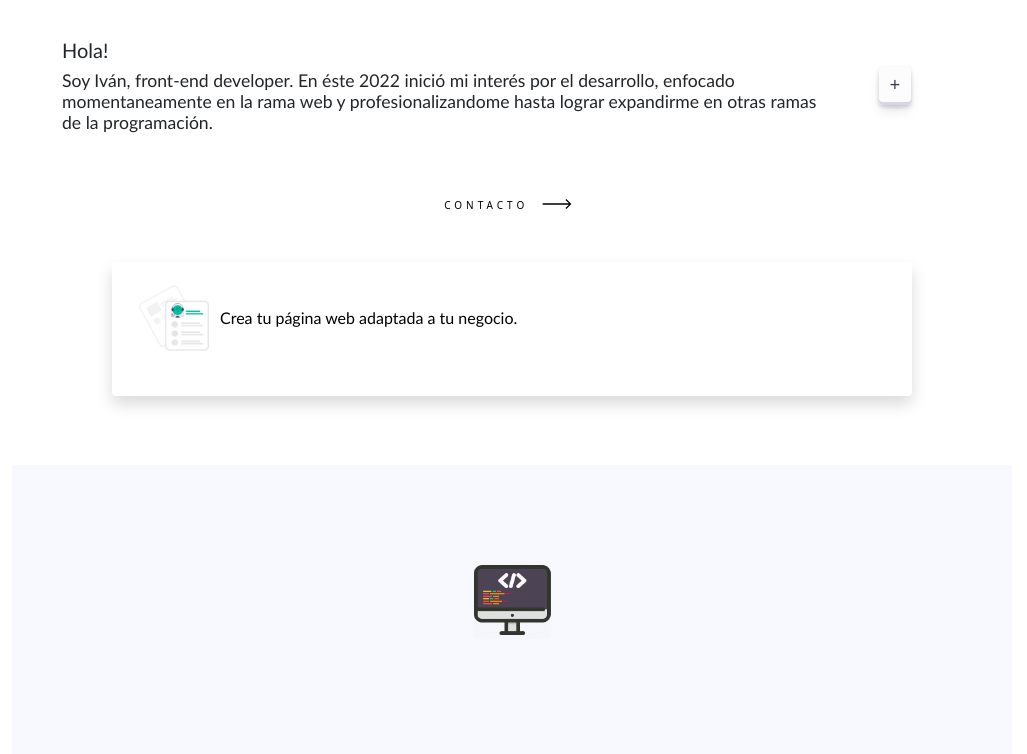
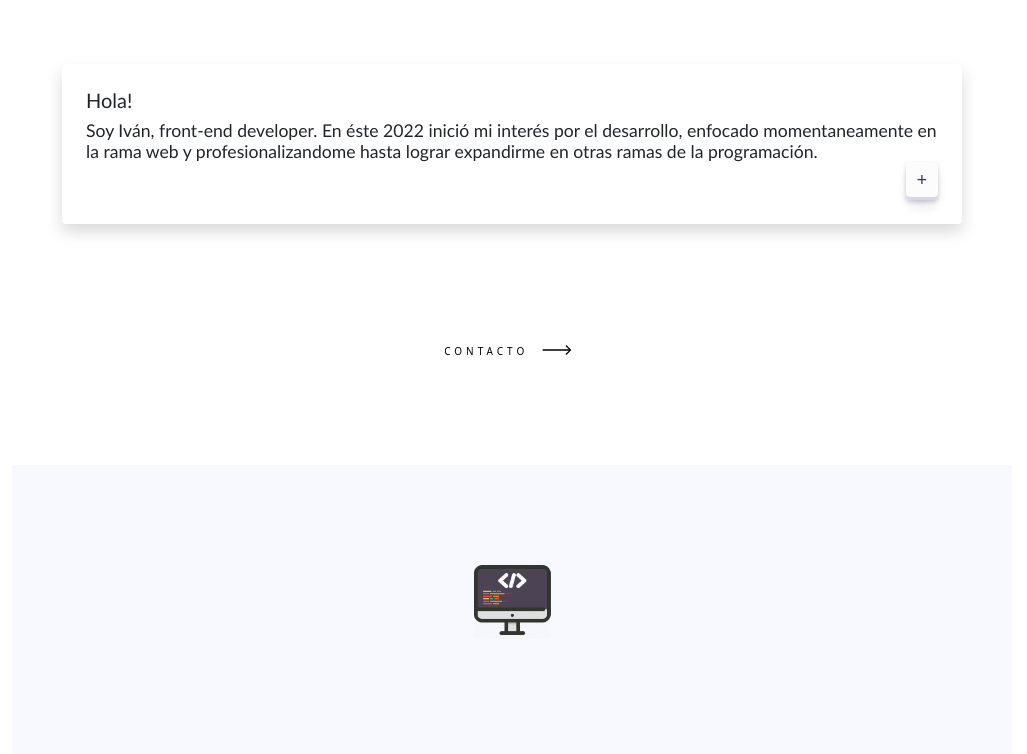
Before and after one commit to ivanddev/portfolio, a plain HTML site: page index.html in a window 1280 px wide. Shown: the part 335-1089 px from the top of the page, without its empty margins (128-1155 px from the left). Drawn offline with nearby package versions, Linux system fonts and the light colour scheme.

Commit message:
first save delete-section

```diff
--- a/index.html
+++ b/index.html
@@ -46,7 +46,7 @@
         </nav>
     </header>
     <section class="index" id="index">
-        <div class="index__firstdiv">
+        <div class="index__div">
             <div id="showmodal" class="modal" tabindex="-1">
                 <div class="modal-dialog modal-dialog-centered">
                   <div class="modal-content">
@@ -54,7 +54,7 @@
                       <h5 class="modal-title" id="modalBasicLabel">Más sobre mí</h5>
                       <button type="button" class="btn-close" aria-label="Close" data-bs-dismiss="modal"></button>
                     </div>
-                    <div class="modal-body">Soy de nacionalidad Argentina, me gustan los medios digitales, y por ello comencé en lo que es Desarrollo Web, actualmente estudio en la escuela online de Coderhouse. </div>
+                    <div class="modal-body">Soy de nacionalidad Argentina. Me gustan los medios digitales, y por ello comencé en lo que es Desarrollo Web, actualmente estudio en la escuela online de Coderhouse. </div>
                     <div class="modal-footer">
                       <button type="button" class="btn btn-secondary" data-bs-dismiss="modal">Cerrar</button>
                     </div>
@@ -75,10 +75,11 @@
                 <p class="h7">Soy Iván, front-end developer. En éste 2022 inició mi interés por el desarrollo, enfocado momentaneamente en la rama web
                     y
                     profesionalizandome hasta lograr expandirme en otras ramas de la programación.</p>
+                    <div class="index__div-learn-more">
+                        <button role="button" class="button-name" data-bs-toggle="modal" data-bs-target="#showmodal">+</button>
+                    </div>
             </div>
-            <div class="index__div-learn-more">
-                <button role="button" class="button-name" data-bs-toggle="modal" data-bs-target="#showmodal">+</button>
-            </div>
+
             <div class="index__div-button">
                 <a href="#contact"><button class="cta">
                     <span class="hover-underline-animation"> Contacto </span>
@@ -87,16 +88,6 @@
                     </svg>
                   </button>
                     </button></a>
-            </div>
-        </div>
-        <div class="index__seconddiv shadow p-3 mb-5 bg-body rounded">
-            <div class="index__service">
-                <div class="index__service__div-img">
-                    <img class="service__img" src="img/index-resume.png" alt="Resume Image">
-                </div>
-                <div class="index__service__div-paragraph">
-                    <a href="#service" class="h6 text-decoration-none text-black">Crea tu página web adaptada a tu negocio.</a>
-                </div>
             </div>
         </div>
     </section>
--- a/style.css
+++ b/style.css
@@ -76,28 +76,23 @@ p {
 .index {
     grid-area: index;
     display: grid;
-    grid-template-rows: 70% 30%;
-    grid-template-areas:
-        "index__firstdiv"
-        "index__seconddiv";
     justify-items: center;
     align-items: center;
+    height: 100%;
 }
 
-.index__firstdiv {
+.index__div {
     width: 90%;
     height: 100%;
     background-color: #fff;
-    grid-area: index__firstdiv;
     display: grid;
-    grid-template-rows: 40% 10% 5% 30% 15%;
-    grid-template-columns: 85% 15%;
+    grid-template-rows: 200px 5% 5% 40% 15%;
     grid-template-areas:
-        "index__div-img index__div-img"
-        "index__div-name index__div-name"
-        "index__div-name-p index__div-name-p"
-        "index__div-paragraph index__div-learn-more"
-        "index__div-button index__div-button";
+        "index__div-img"
+        "index__div-name"
+        "index__div-name-p"
+        "index__div-paragraph"
+        "index__div-button";
     justify-items: center;
 }
 
@@ -124,12 +119,15 @@ p {
     align-self: center;
     font-size: 0.8rem;
     font-family: 'Trebuchet MS', 'Lucida Sans Unicode', 'Lucida Grande', 'Lucida Sans', Arial, sans-serif;
+    border-radius: 0.25rem;
+    box-shadow: 0 .5rem 1rem rgba(0,0,0,.15);
+    padding: 1.5rem;
 }
 .index__div-learn-more{
     grid-area: index__div-learn-more;
     display: flex;
     align-items: center;
-    justify-content: center;
+    justify-content: end;
 }
 
 .index__div-button {
@@ -241,24 +239,6 @@ p {
 
 .programmer__img {
     height: 100%;
-}
-
-.index__seconddiv {
-    width: 80%;
-    height: 60%;
-    grid-area: index__seconddiv;
-    align-items: center;
-}
-
-.index__service {
-    grid-area: index__service;
-    display: flex;
-    align-items: center;
-    font-family: 'Trebuchet MS', 'Lucida Sans Unicode', 'Lucida Grande', 'Lucida Sans', Arial, sans-serif;
-}
-
-.service__img {
-    height: 100px;
 }
 
 /* ---------------------------SECTION SERVICE--------------------------- */
```
Also changed, not shown: img/no usados/index-resume.png (renamed from img/index-resume.png).
